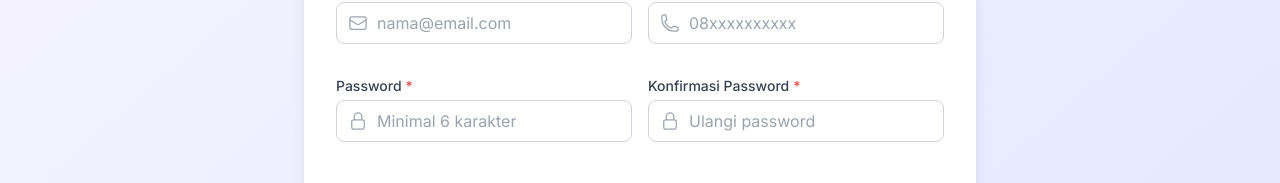
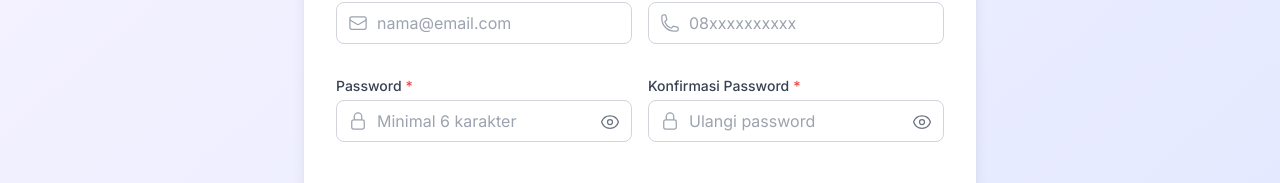
Before and after one commit to Rezka08/vida-view-apartment-website, a React (Vite) app in the folder frontend/: page /register in a window 1280 px wide. Shown: the part 608-791 px from the top of the page. Built offline with nearby package versions, Linux system fonts and the light colour scheme; no server answers.

Commit message:
feat: Add password visibility toggle to Login and Register forms

```diff
--- a/frontend/src/pages/Login.jsx
+++ b/frontend/src/pages/Login.jsx
@@ -1,6 +1,6 @@
 import React, { useState } from 'react';
 import { useNavigate, Link } from 'react-router-dom';
-import { EnvelopeIcon, LockClosedIcon } from '@heroicons/react/24/outline';
+import { EnvelopeIcon, LockClosedIcon, EyeIcon, EyeSlashIcon } from '@heroicons/react/24/outline';
 import { useAuthStore } from '../stores/authStore';
 import Input from '../components/common/Input';
 import Button from '../components/common/Button';
@@ -14,6 +14,7 @@ const Login = () => {
   const [errors, setErrors] = useState({});
   const [loading, setLoading] = useState(false);
   const [error, setError] = useState('');
+  const [showPassword, setShowPassword] = useState(false);
 
   const navigate = useNavigate();
   const login = useAuthStore(state => state.login);
@@ -109,10 +110,11 @@ const Login = () => {
               required
             />
 
+            <div className="relative">
               <Input
                 label="Password"
                 name="password"
-              type="password"
+                type={showPassword ? "text" : "password"}
                 value={formData.password}
                 onChange={handleChange}
                 error={errors.password}
@@ -120,6 +122,18 @@ const Login = () => {
                 icon={<LockClosedIcon className="h-5 w-5" />}
                 required
               />
+              <button
+                type="button"
+                onClick={() => setShowPassword(!showPassword)}
+                className="absolute right-3 top-9 text-gray-500 hover:text-gray-700"
+              >
+                {showPassword ? (
+                  <EyeSlashIcon className="h-5 w-5" />
+                ) : (
+                  <EyeIcon className="h-5 w-5" />
+                )}
+              </button>
+            </div>
           </div>
 
           <div className="flex items-center justify-between">
--- a/frontend/src/pages/Register.jsx
+++ b/frontend/src/pages/Register.jsx
@@ -6,7 +6,9 @@ import {
   UserIcon,
   PhoneIcon,
   MapPinIcon,
-  CalendarIcon
+  CalendarIcon,
+  EyeIcon,
+  EyeSlashIcon
 } from '@heroicons/react/24/outline';
 import { useAuthStore } from '../stores/authStore';
 import Input from '../components/common/Input';
@@ -28,6 +30,8 @@ const Register = () => {
   });
   const [errors, setErrors] = useState({});
   const [loading, setLoading] = useState(false);
+  const [showPassword, setShowPassword] = useState(false);
+  const [showConfirmPassword, setShowConfirmPassword] = useState(false);
 
   const navigate = useNavigate();
   const register = useAuthStore(state => state.register);
@@ -184,10 +188,11 @@ const Register = () => {
               required
             />
 
+            <div className="relative">
               <Input
                 label="Password"
                 name="password"
-              type="password"
+                type={showPassword ? "text" : "password"}
                 value={formData.password}
                 onChange={handleChange}
                 error={errors.password}
@@ -195,11 +200,24 @@ const Register = () => {
                 icon={<LockClosedIcon className="h-5 w-5" />}
                 required
               />
+              <button
+                type="button"
+                onClick={() => setShowPassword(!showPassword)}
+                className="absolute right-3 top-9 text-gray-500 hover:text-gray-700"
+              >
+                {showPassword ? (
+                  <EyeSlashIcon className="h-5 w-5" />
+                ) : (
+                  <EyeIcon className="h-5 w-5" />
+                )}
+              </button>
+            </div>
 
+            <div className="relative">
               <Input
                 label="Konfirmasi Password"
                 name="confirmPassword"
-              type="password"
+                type={showConfirmPassword ? "text" : "password"}
                 value={formData.confirmPassword}
                 onChange={handleChange}
                 error={errors.confirmPassword}
@@ -207,6 +225,18 @@ const Register = () => {
                 icon={<LockClosedIcon className="h-5 w-5" />}
                 required
               />
+              <button
+                type="button"
+                onClick={() => setShowConfirmPassword(!showConfirmPassword)}
+                className="absolute right-3 top-9 text-gray-500 hover:text-gray-700"
+              >
+                {showConfirmPassword ? (
+                  <EyeSlashIcon className="h-5 w-5" />
+                ) : (
+                  <EyeIcon className="h-5 w-5" />
+                )}
+              </button>
+            </div>
           </div>
 
           {/* Optional Fields */}
```
Lines whose indentation alone changed are shown as unchanged.
